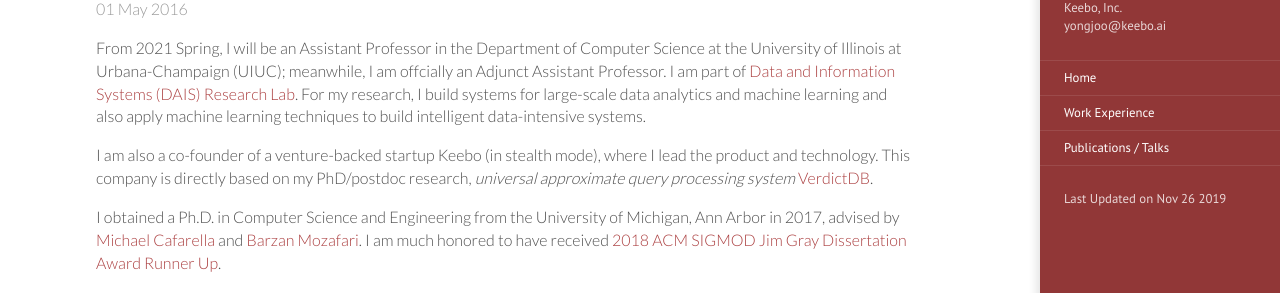
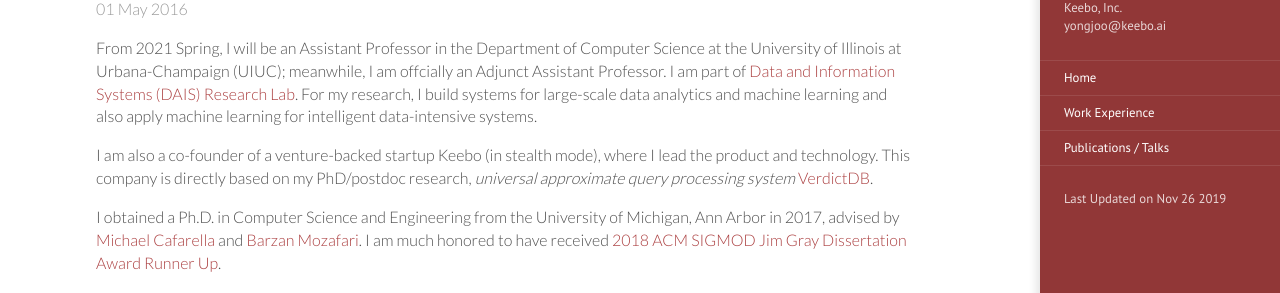
Before and after one commit to pyongjoo/pyongjoo.github.io, a Jekyll site: the page built from _intro/2016-05-01-hi.md, in a window 1280 px wide. Shown: the part 153-446 px from the top of the page. Built offline with Jekyll 4.4.1, drawn with Linux system fonts in a browser that asks for light colours.

Commit message:
Update 2016-05-01-hi.md

```diff
--- a/_intro/2016-05-01-hi.md
+++ b/_intro/2016-05-01-hi.md
@@ -7,7 +7,7 @@ From 2021 Spring, I will be an Assistant Professor in the Department of Computer
 the University of Illinois at Urbana-Champaign (UIUC); meanwhile, I am offcially an Adjunct Assistant Professor.
 I am part of [Data and Information Systems (DAIS) Research Lab](https://dais.cs.illinois.edu/).
 For my research, I build systems for large-scale data analytics and machine learning and also apply machine learning
-techniques to build intelligent data-intensive systems.
+for intelligent data-intensive systems.
 <!-- I am leading [VerdictDB](http://verdictdb.org/), a system that enables approximate query processing
 on top of *any SQL engines*, which we are turning to a commercial project. -->
 
```
